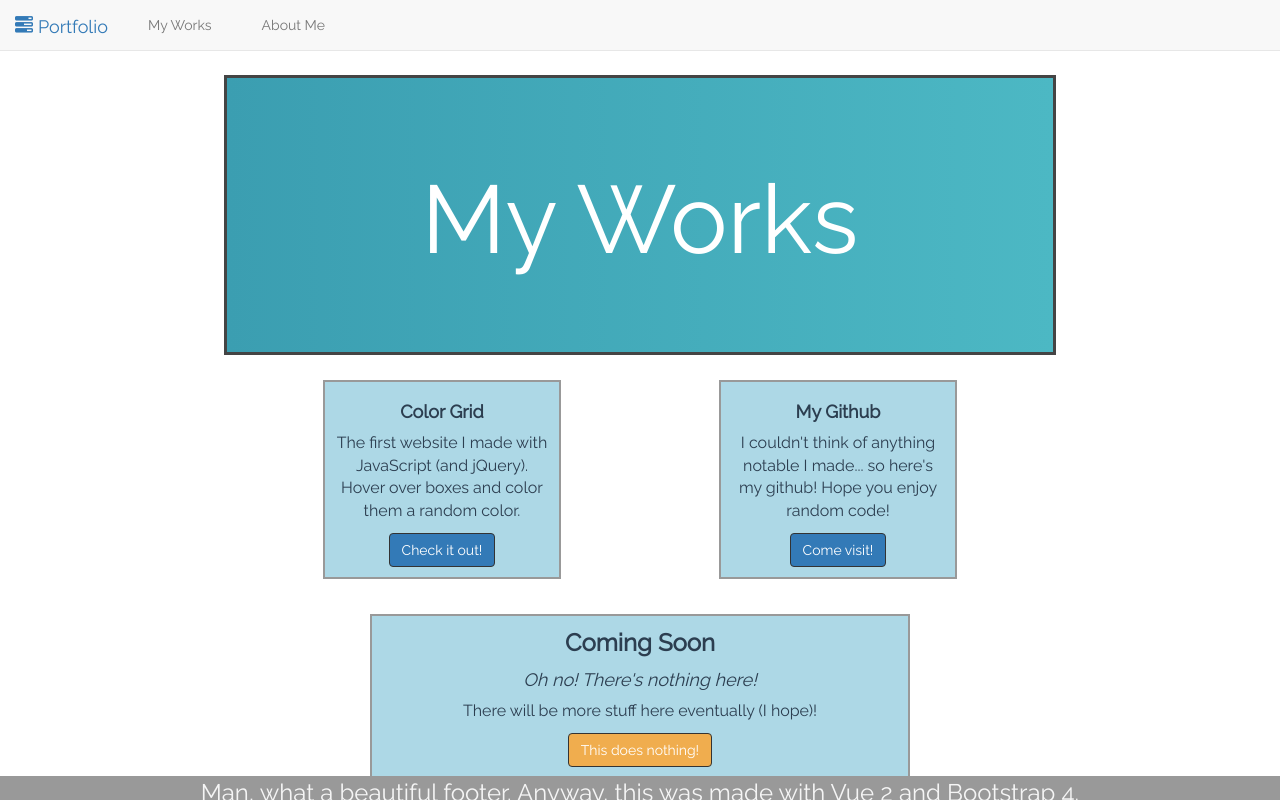
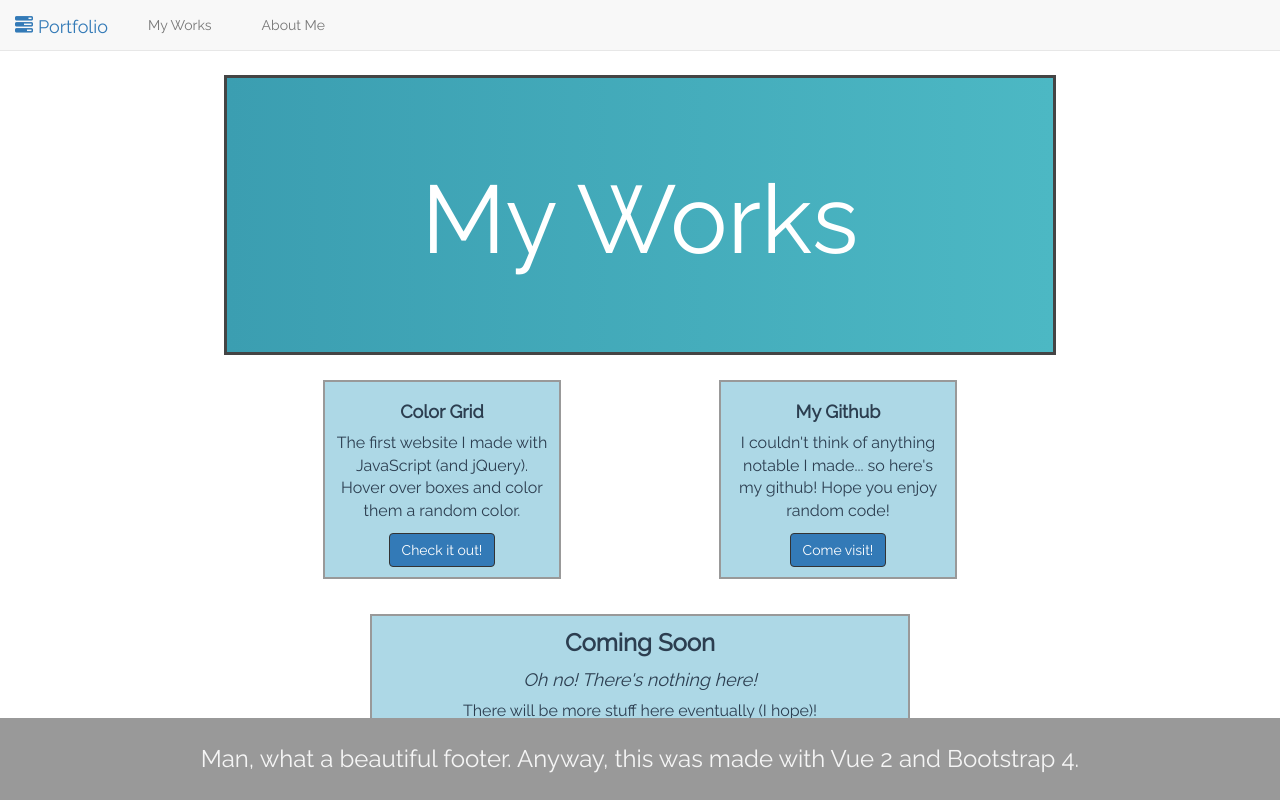
Before and after one commit to notarandomusername/FinalProject17, a Vue app: page / in a window 1280 px wide. Built offline with nearby package versions, Linux system fonts and the light colour scheme.

Commit message:
Reverted changes.

```diff
--- a/src/App.vue
+++ b/src/App.vue
@@ -30,7 +30,7 @@ html {
   margin: 0;
   padding: 0;
   height: 100vh;
-  min-height: 100vh;
+
 }
 
 h1, h2 {
@@ -107,16 +107,12 @@ The percentages refer to the amount of time that has passed (for example, 50% of
   font-size: 96px;
 }
 
-router-view {
-  margin-bottom: -3vh;
-}
-
 .footer {
   position: absolute;
   right: 0;
   bottom: 0;
   left: 0;
-  height: 3vh;
+  padding: 3vh;
   background-color: #999;
   text-align: center;
   color: rgba(255, 255, 255, 0.900);
```
